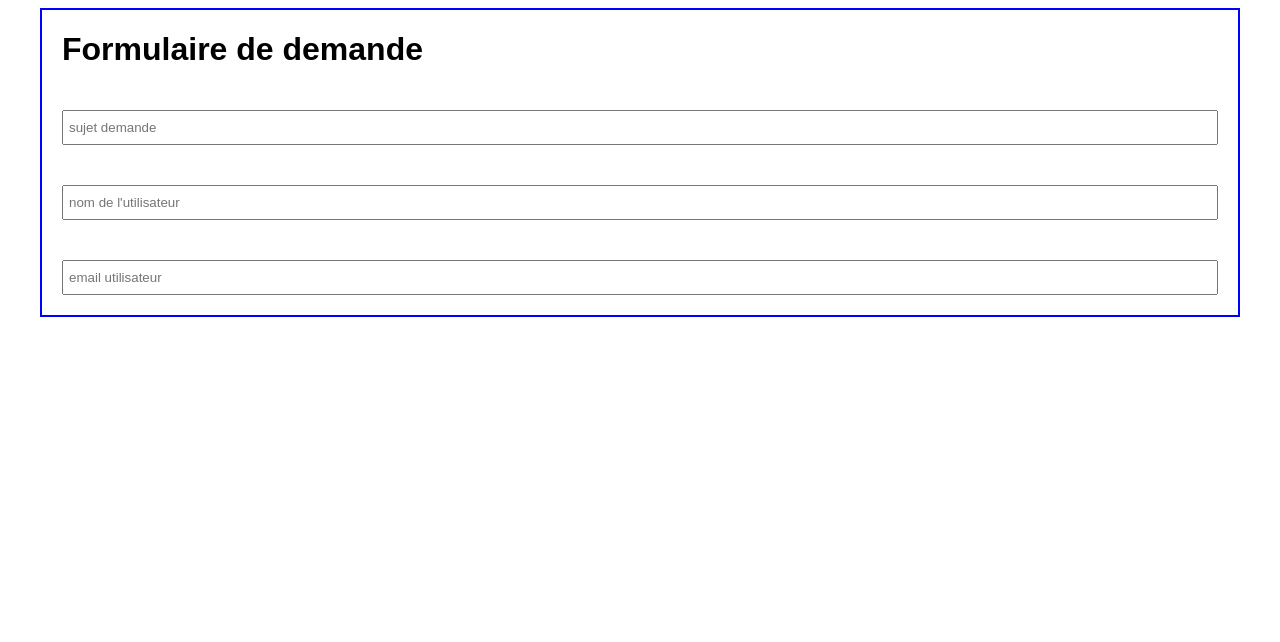
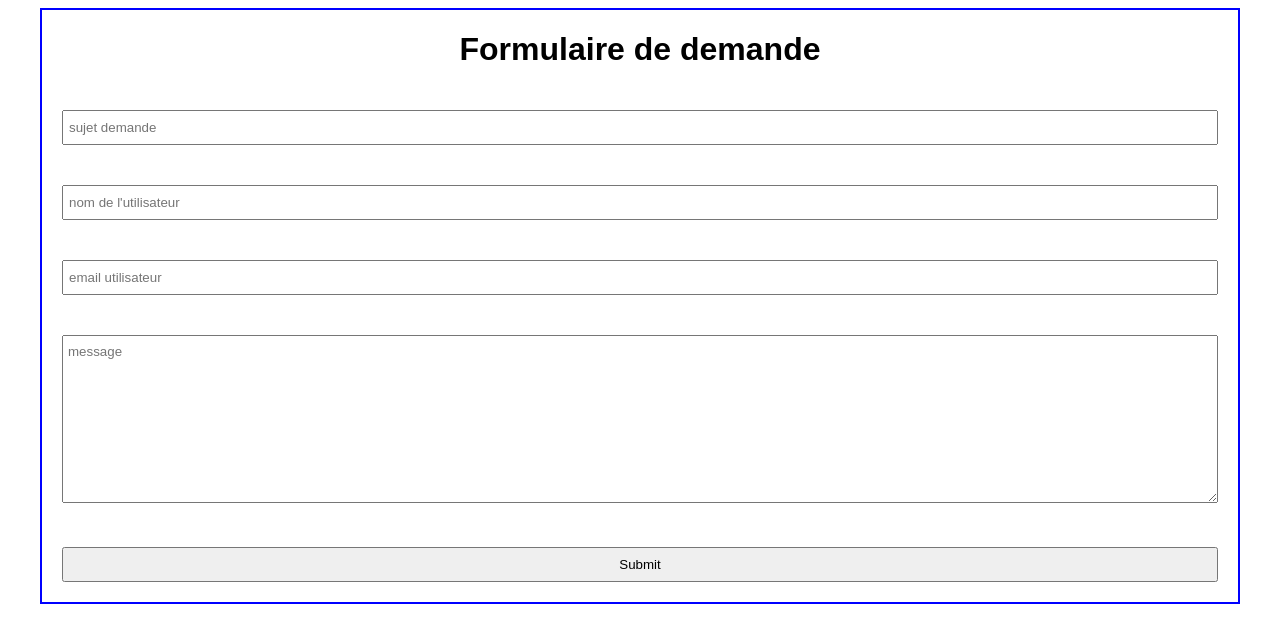
Before and after one commit to Emilie-Rose/SQL_CDA-GIT, a plain HTML site: page index.html in a window 1280 px wide. Drawn offline with Linux system fonts and the light colour scheme.

Commit message:
maj fichier style.jss et style.css

```diff
--- /dev/null
+++ b/assets/script.js
@@ -0,0 +1,4 @@
+document.querySelector("form").addEventListener("submit" , function(e){
+    e.preventDefault();
+    alert("hello");
+});
--- a/assets/style.css
+++ b/assets/style.css
@@ -8,9 +8,14 @@
     border: 2px solid blue;
 }
 
-input{
+.container h1 {
+   text-align: center;
+}
+
+input, textarea{
     width: 100%;
     margin: 20px 0;
     padding: 8px 5px;
     box-sizing: border-box;
+    font-family: inherit;
 }
--- a/index.html
+++ b/index.html
@@ -6,14 +6,17 @@
     <meta name="viewport" content="width=device-width, initial-scale=1.0">
     <title>Formulaire création demande</title>
     <link rel="stylesheet" href="assets/style.css">
+    <script src="assets/script.js"> </script>
 </head>
 <body>
     <div class="container">
-        <h1 class="center">Formulaire de demande</h1>
+        <h1>Formulaire de demande</h1>
         <form action="">
             <input type="text" placeholder="sujet demande">
             <input type="text" placeholder="nom de l'utilisateur">
             <input type="text" placeholder="email utilisateur">
+            <textarea cols="30" rows="10" placeholder="message"></textarea>
+            <input type="submit">
         </form>
     </div>
 </body>
```
